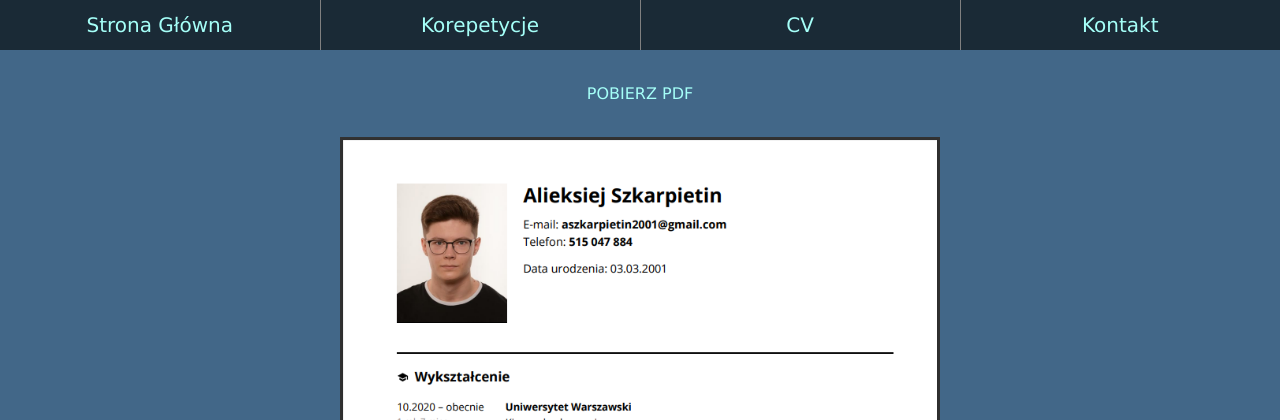
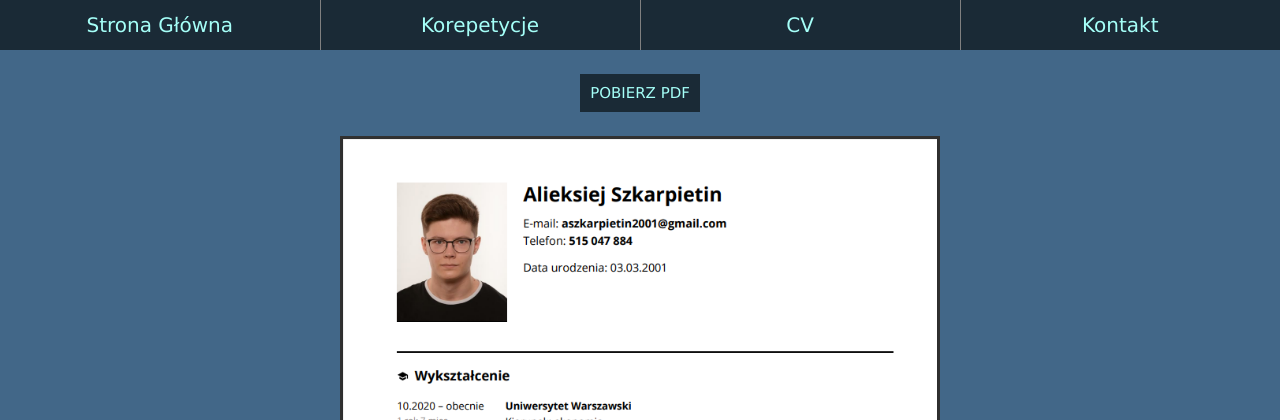
Before and after one commit to aszkarpietin/Aleks-Szkarpietin, a PHP site: page /cv.html in a window 1280 px wide. Shown: the top 420 px of the page. Run offline with PHP 8.4, Linux system fonts and the light colour scheme.

Commit message:
Add files via upload

```diff
--- a/style.css
+++ b/style.css
@@ -1,6 +1,14 @@
 .menu
 {
 	font-size: 20px;
+}
+.cv
+{
+	padding: 10px;
+	margin: 0px;
+	background-color: #1a2a36;
+	font-size: 15px;
+	font-family: Lucida Sans Unicode;
 }
 a:link
 {
```
